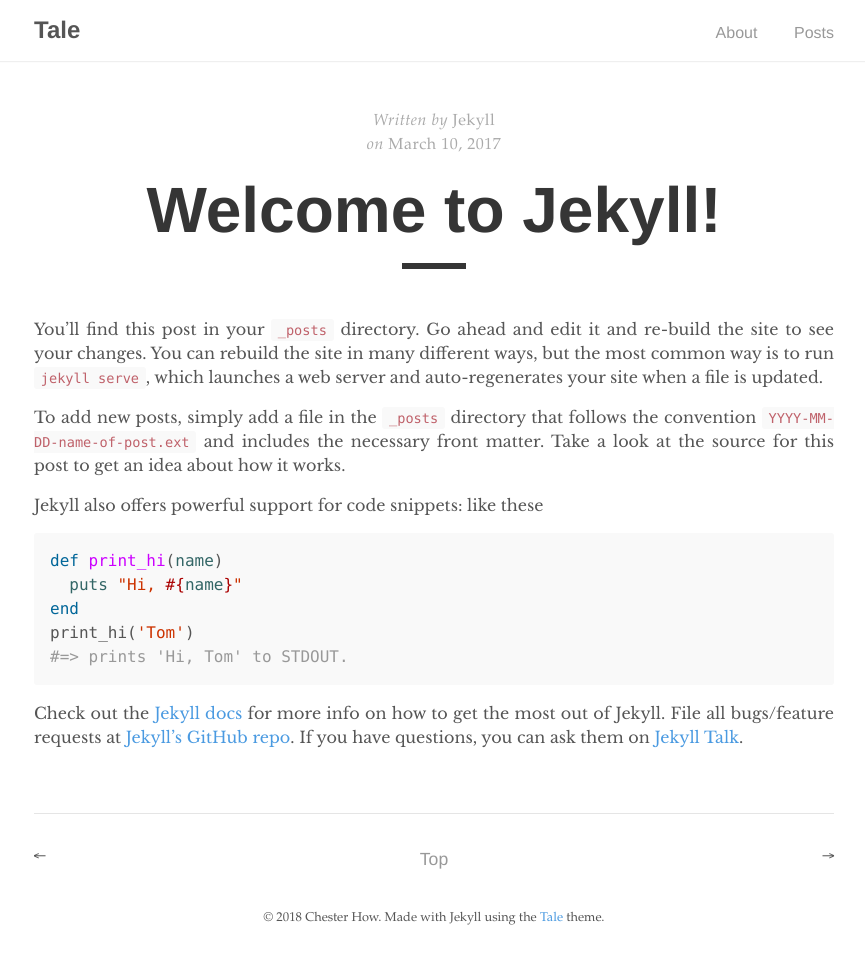
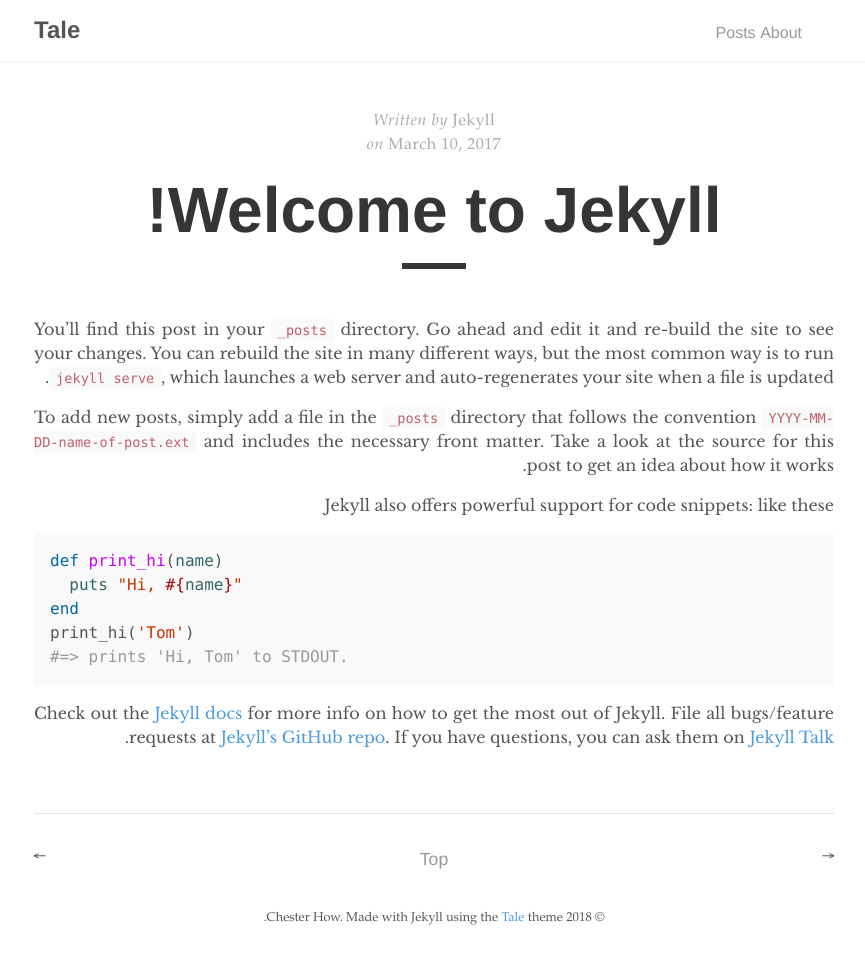
Before and after one commit to irlogcat/blog, a Jekyll site: the page built from _posts/2017-03-10-welcome-to-jekyll.md, in a window 1280 px wide. Shown: the whole page, without its empty margins (206-1071 px from the left). Built offline with Jekyll 4.4.1, drawn with Linux system fonts in a browser that asks for light colours.

Commit message:
RTLlize theme :)

```diff
--- a/_sass/tale/_base.scss
+++ b/_sass/tale/_base.scss
@@ -1,6 +1,7 @@
 * {
   @include box-sizing;
   line-height: 1.5;
+  direction: rtl;
 }
 
 html,
--- a/_sass/tale/_code.scss
+++ b/_sass/tale/_code.scss
@@ -1,6 +1,7 @@
 pre,
 code {
   font-family: $monospaced;
+  direction: ltr;
 }
 
 code {
```
